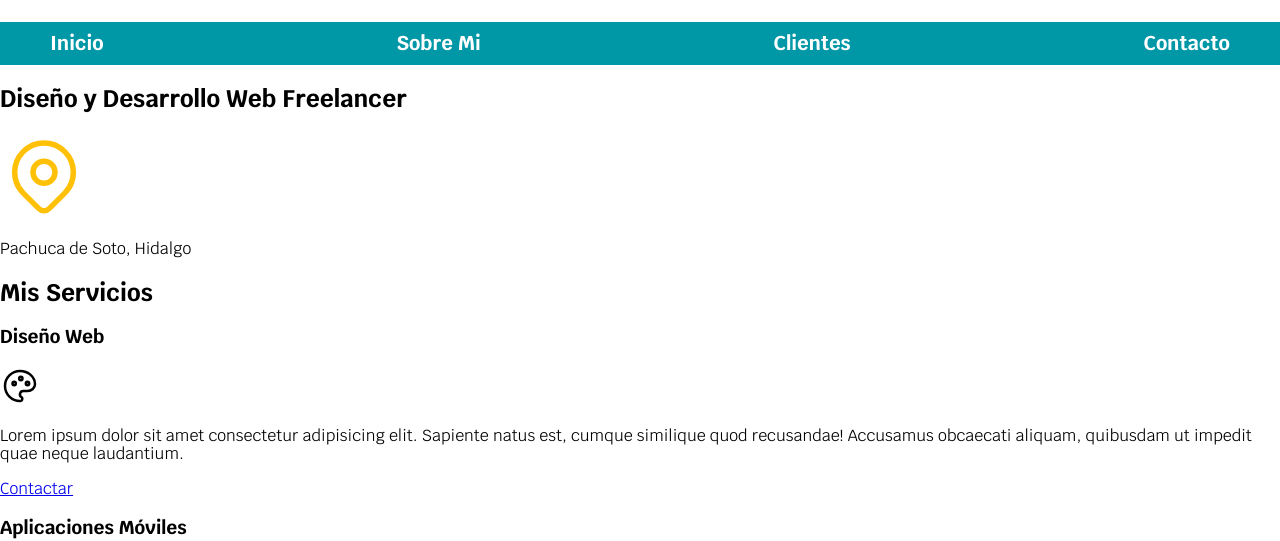
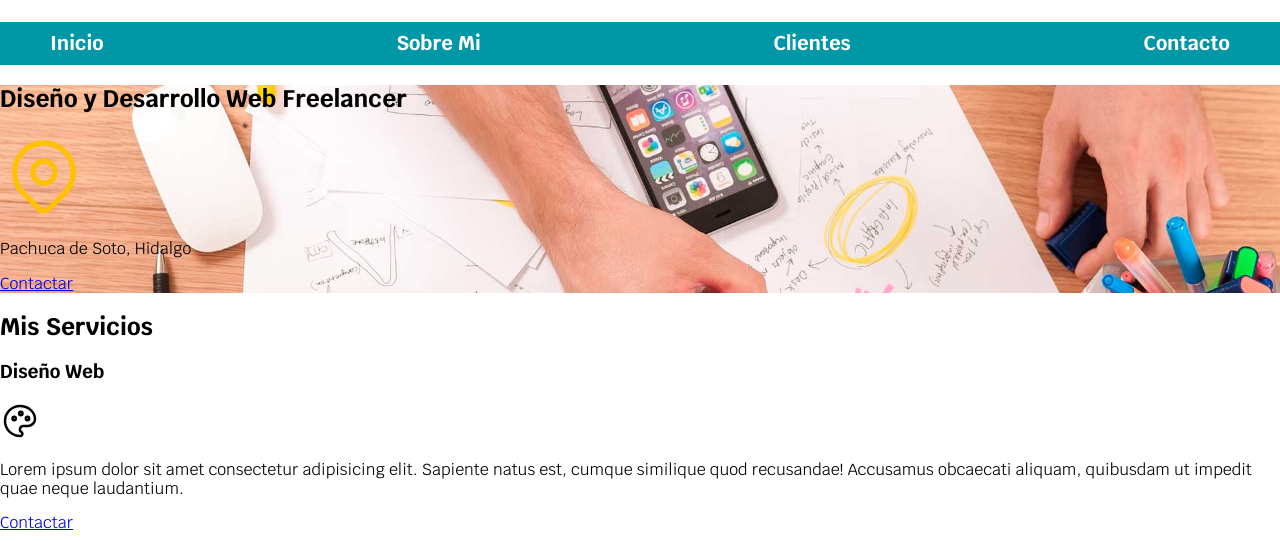
Before and after one commit to IchibannDev/freelancer, a plain HTML site: page index.html in a window 1280 px wide. Shown: the part 73-614 px from the top of the page. Drawn offline with Linux system fonts and the light colour scheme.

Commit message:
Background added to hero section.

```diff
--- a/css/styles.css
+++ b/css/styles.css
@@ -51,3 +51,8 @@ body {
     color: var(--black);
     background-color: var(--primary);
 }
+.hero {
+    background-image: url(../img/hero.jpg);
+    background-repeat: no-repeat;
+    background-size: cover;
+}
--- a/index.html
+++ b/index.html
@@ -27,7 +27,8 @@
             </nav>
         </div>
         <!--Hero -->
-        <section>
+        <section class="hero">
+            <div class="hero-content">
                 <h2>Diseño y Desarrollo Web Freelancer</h2>
                 <svg xmlns="http://www.w3.org/2000/svg" class="icon icon-tabler icon-tabler-map-pin" width="88" height="88" viewBox="0 0 24 24" stroke-width="1.5" stroke="#ffc107" fill="none" stroke-linecap="round" stroke-linejoin="round">
                     <path stroke="none" d="M0 0h24v24H0z" fill="none" />
@@ -35,6 +36,8 @@
                     <path d="M17.657 16.657l-4.243 4.243a2 2 0 0 1 -2.827 0l-4.244 -4.243a8 8 0 1 1 11.314 0z" />
                 </svg>
                 <p>Pachuca de Soto, Hidalgo</p>
+                <a href="#">Contactar</a>
+            </div>
         </section>
         <main>
             <h2>Mis Servicios</h2>
```
Lines whose indentation alone changed are shown as unchanged.
